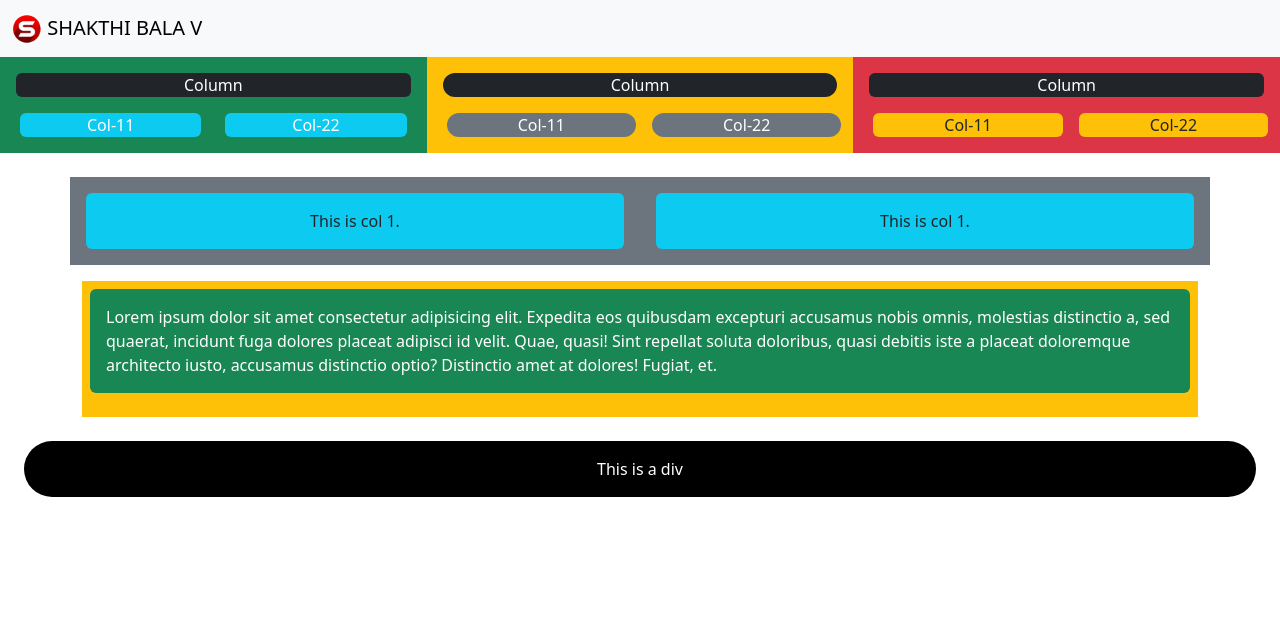
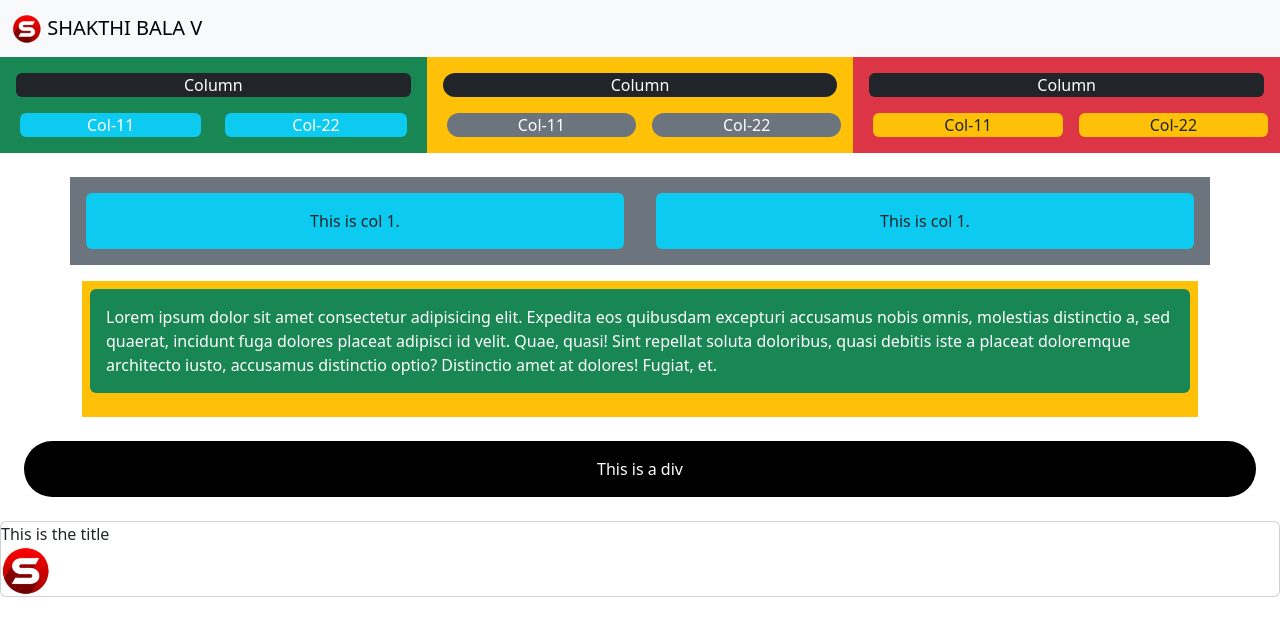
Before and after one commit to shakthibala46/Bootstrap1, a plain HTML site: page index1.html in a window 1280 px wide. Drawn offline with nearby package versions, Linux system fonts and the light colour scheme.

Commit message:
Fifth commit

```diff
--- a/index1.html
+++ b/index1.html
@@ -67,6 +67,14 @@
   </div>
 </div>
 <div class="div bg-black text-white p-3 text-center rounded-pill m-4">This is a div</div>
+<div class="card">
+  <div class="card-item">
+    <div class="card-brand">This is the title</div>
+    <div class="div">
+      <img src="header-logo-modified.png" alt="img-not-found" width="50" height="50">
+    </div>
+  </div>
+</div>
 <script src="https://cdn.jsdelivr.net/npm/bootstrap@5.3.8/dist/js/bootstrap.bundle.min.js" integrity="sha384-FKyoEForCGlyvwx9Hj09JcYn3nv7wiPVlz7YYwJrWVcXK/BmnVDxM+D2scQbITxI" crossorigin="anonymous"></script>
 </body>
 </html>
```
